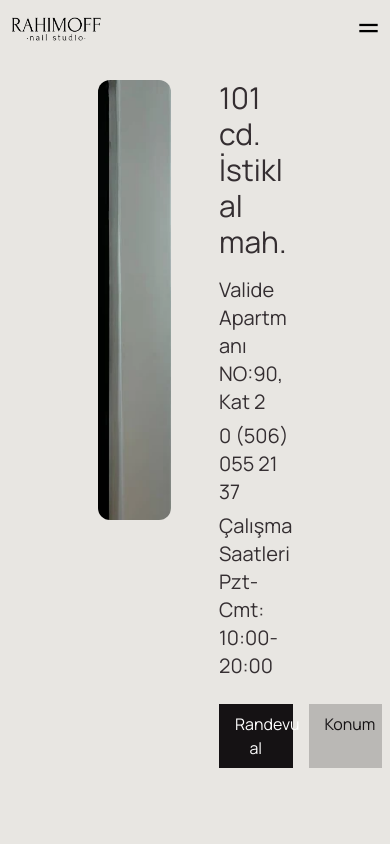
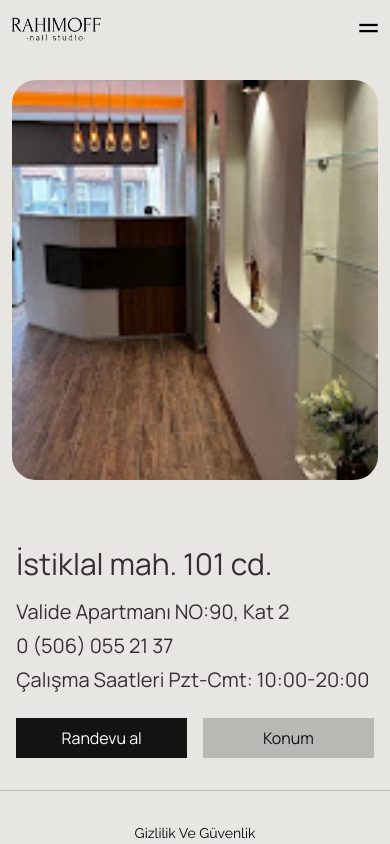
Before and after one commit to ruslanrahimov/rahimoff-nail-studio-react-app, a React (Vite) app: page /rahimoff-nail-studio-react-app/contacts in a window 390 px wide. Shown: the top 844 px of the page. Built offline with nearby package versions, Linux system fonts and the light colour scheme.

Commit message:
responsive design complete

```diff
--- a/src/components/About.jsx
+++ b/src/components/About.jsx
@@ -1,18 +1,19 @@
 import AppointmentButton from "./AppointmentButton.jsx";
 import SectionHeader from "./SectionHeader.jsx";
 const baseUrl = import.meta.env.BASE_URL;
+const wpChatLink = import.meta.env.VITE_WP_CHAT_LINK;
 
 const About = () => {
   return (
-    <div className="about mt-15 w-1/2 mx-auto py-11">
-      <SectionHeader>Biz kimiz?</SectionHeader>
-      <div className="about-content flex gap-8">
+    <div className="about mt-15 w-full mx-auto py-11 max-md:mt-6 md:w-1/3">
+      <SectionHeader>Biz Kimiz?</SectionHeader>
+      <div className="about-content w-full flex flex-col gap-8 px-4 md:px-0">
         <div
           style={{ backgroundImage: `url(${baseUrl}about.jpg` }}
-          className="cover w-8/12 mx-auto my-0 h-100 rounded-2xl bg-center bg-cover bg-no-repeat"
+          className="cover w-full mx-auto my-0 h-100 rounded-2xl bg-center bg-cover bg-no-repeat"
         ></div>
-        <div className="text-container w-1/2 mx-auto">
-          <p className="block mb-4 text-sm">
+        <div className="text-container w-full mx-auto">
+          <p className="block mb-8 text-platinum-900 text-sm">
             Rahimoff sadece bir güzellik stüdyosu değil, kendinize özen göstermenin ilhama dönüştüğü
             özel bir yer. Güzelliği yaşıyor, trendleri takip ediyor ve yalnızca dünya çapında
             kendini kanıtlamış markaları tercih ediyoruz. Burada şık bir iç mekan, sıcak bir
@@ -24,7 +25,7 @@ const About = () => {
             Rahimoff, sizin benzersiz stiliniz ve özgüveniniz için var. Eminiz ki, bir kez bizi
             ziyaret ettiğinizde, başka bir yer aramak istemeyeceksiniz.
           </p>
-          <AppointmentButton url="#">Randevu Al</AppointmentButton>
+          <AppointmentButton url={wpChatLink}>Randevu Al</AppointmentButton>
         </div>
       </div>
     </div>
--- a/src/components/AppointmentButton.jsx
+++ b/src/components/AppointmentButton.jsx
@@ -2,7 +2,7 @@ const AppointmentButton = ({ url, children }) => {
   return (
     <a
       href={url}
-      className="bg-charcoal-900 text-white px-4 py-2 hover:bg-charcoal-300 transition cursor-pointer max-md:w-full max-md:text-center"
+      className="block bg-charcoal-900 text-white text-center px-4 py-2 hover:bg-charcoal-300 transition cursor-pointer max-md:w-full "
     >
       {children}
     </a>
--- a/src/components/Contacts/Contacts.css
+++ b/src/components/Contacts/Contacts.css
@@ -6,5 +6,19 @@
 .contacts-slider .panel {
   display: block;
   margin-left: -150px;
-  width: calc(100% + 300px);
+  width: calc(100% + 150px);
 }
+
+@media screen and (max-width: 1280px) {
+  .contacts-slider .panel {
+    margin-left: 0;
+    width: 100%;
+  }
+}
+
+@media screen and (max-width: 600px) {
+ .image-cover{
+   display: none;
+ }
+
+}
--- a/src/components/Contacts/Contacts.jsx
+++ b/src/components/Contacts/Contacts.jsx
@@ -4,23 +4,57 @@ import "./Contacts.css";
 const baseUrl = import.meta.env.BASE_URL;
 
 const Contacts = () => {
-  const settings = {
+  const sliderSettings = {
     autoplay: true,
     slidesToShow: 7,
     infinite: true,
     arrows: false,
+    responsive: [
+      {
+        breakpoint: 1440,
+        settings: {
+          slidesToShow: 4,
+          slidesToScroll: 1,
+          dots: false,
+        },
+      },
+      {
+        breakpoint: 1024,
+        settings: {
+          slidesToShow: 3,
+          slidesToScroll: 1,
+          dots: false,
+        },
+      },
+      {
+        breakpoint: 800,
+        settings: {
+          slidesToShow: 2,
+          slidesToScroll: 1,
+          dots: false,
+        },
+      },
+      {
+        breakpoint: 480,
+        settings: {
+          slidesToShow: 1,
+          slidesToScroll: 1,
+          dots: false,
+        },
+      },
+    ],
   };
 
   return (
-    <>
-      <div className="contacts grid grid-cols-2 w-1/2 m-auto py-20 gap-12">
+    <div className="max-md:flex max-md:flex-col-reverse max-md:mt-20">
+      <div className="contacts grid grid-cols-2 w-1/2 m-auto py-20 gap-12 max-md:grid-cols-1 max-md:w-11/12 max-md:pt-4 pb-8">
         <div
-          style={{ backgroundImage: `url(${baseUrl}about.webp` }}
+          style={{ backgroundImage: `url(${baseUrl}value-1.webp` }}
           className="image-cover rounded-xl h-110 bg-center bg-cover bg-no-repeat"
         ></div>
         <div className="info-container w-full flex flex-col justify-center">
           <div className="info text-charcoal-500">
-            <p className="cd text-3xl">101 cd. İstiklal mah.</p>
+            <p className="cd text-3xl">İstiklal mah. 101 cd.</p>
             <p className="apt text-xl mt-4">Valide Apartmanı NO:90, Kat 2</p>
             <a
               href="tel:+905060552137"
@@ -47,9 +81,9 @@ const Contacts = () => {
         </div>
       </div>
       <div className="contacts-slider">
-        <PresentationSlider data={aboutUsSliderData} settings={settings} />
+        <PresentationSlider data={aboutUsSliderData} settings={sliderSettings} />
       </div>
-    </>
+    </div>
   );
 };
 
--- a/src/components/Footer.jsx
+++ b/src/components/Footer.jsx
@@ -12,10 +12,10 @@ const Footer = () => {
   return (
     <footer className="footer w-full font-raleway text-xs h-16 border-t border-t-platinum-600 max-md:h-auto max-md:pt-4 max-md:text-sm">
       <div className="footer-inner h-full w-11/12 mx-auto grid grid-cols-2 py-4 max-md:grid-cols-1 max-md:grid-rows-2">
-        <div className="footer-links grid grid-cols-4 max-md:grid-cols-1 max-md:grid-rows-2 max-md:gap-3">
+        <div className="footer-links w-1/2 grid grid-cols-4 max-md:grid-cols-1 max-md:grid-rows-2 max-md:gap-3 max-lg:w-full">
           {links.map((link) => (
-            <NavLink className="text-center my-auto" to={link.url} key={link.url}>
-              {link.name}
+            <NavLink className="text-center my-auto" to={link.url} key={link.url}> {/*TODO Сделать что бы на мобильной версии при клике по ссылке скролл шел на самый верх*/}
+               {link.name}
             </NavLink>
           ))}
           <a href={INST_LINK} className="instagtam my-auto text-center">
--- a/src/components/Home.jsx
+++ b/src/components/Home.jsx
@@ -9,6 +9,7 @@ import PresentationSlider from "./PresentationSlider/PresentationSlider.jsx";
 import { aboutUsSliderData } from "../data/aboutUsSliderData.js";
 
 const baseUrl = import.meta.env.BASE_URL;
+const wpChatLink = import.meta.env.VITE_WP_CHAT_LINK;
 
 const Home = () => {
   const [currentFAQData, setCurrentFAQData] = useState(faqData);
@@ -82,7 +83,7 @@ const Home = () => {
             denediğinizde, artık başka bir yer aramayacağınıza emin olabilirsiniz.
           </p>
           <div className="flex">
-            <AppointmentButton>Randevu Al</AppointmentButton>
+            <AppointmentButton url={wpChatLink}>Randevu Al</AppointmentButton>
           </div>
         </div>
       </section>
--- a/src/components/Navbar.jsx
+++ b/src/components/Navbar.jsx
@@ -3,6 +3,8 @@ import logo from "../assets/logo.webp";
 import { NavLink } from "react-router";
 import AppointmentButton from "./AppointmentButton.jsx";
 import { useState, useEffect } from "react";
+
+const wpChatLink = import.meta.env.VITE_WP_CHAT_LINK;
 
 const Navbar = () => {
   const links = [
@@ -56,7 +58,7 @@ const Navbar = () => {
             })}
           </ul>
         </div>
-        <AppointmentButton url="#">Randevu Al</AppointmentButton>
+        <AppointmentButton url={wpChatLink}>Randevu Al</AppointmentButton>
       </nav>
       <nav className="nav-mobile h-14 w-full bg-platinum-500 fixed p-2 z-10 md:hidden ">
         <div className="nav-mobile-inner flex justify-between">
--- a/src/components/PrivacyPolicy.jsx
+++ b/src/components/PrivacyPolicy.jsx
@@ -1,6 +1,6 @@
 const PrivacyPolicy = () => {
   return (
-    <div className="pers-data font-raleway max-w-200 mt-30 mx-auto">
+    <div className="pers-data font-raleway max-w-200 mt-30 mx-auto max-md:px-2">
       <h1 className="text-3xl uppercase font-medium mb-6">
         Gizlilik ve Kişisel Verilerin Korunması Politikası
       </h1>
--- a/src/components/SalonRules.jsx
+++ b/src/components/SalonRules.jsx
@@ -1,6 +1,6 @@
 const SalonRules = () => {
   return (
-    <div className="max-w-4xl mx-auto font-raleway mt-20 p-6 text-gray-800">
+    <div className="max-w-4xl mx-auto font-raleway mt-20 p-6 text-gray-800 max-md:px-2">
       <h1 className="text-3xl font-medium mb-6">RAHIMOFF GÜZELLİK SALONU ZİYARET KURALLARI</h1>
 
       <section className="mb-6">
--- a/src/components/SectionHeader.jsx
+++ b/src/components/SectionHeader.jsx
@@ -1,5 +1,5 @@
 const SectionHeader = ({ children }) => {
-  return <h2 className="text-3xl font-light mb-10 max-md:text-center max-md:mb-6">{children}</h2>;
+  return <h2 className="text-3xl font-light mb-10 max-md:text-center max-md:mb-6 max-md:text-2xl ">{children}</h2>;
 };
 
 export default SectionHeader;
--- a/src/data/services.js
+++ b/src/data/services.js
@@ -78,13 +78,8 @@ export const tabContent = {
     description: "",
     services: [
       {
-        name: "Çıkartma (Jel)",
+        name: "Çıkartma (Jel, Akrilik, Tips)",
         description: "Jel kaplamanın sağlıklı şekilde çıkartılması.",
-        price: 200,
-      },
-      {
-        name: "Çıkartma (Akrilik ve Tips)",
-        description: "Akrilik veya tips kaplamaların zarar vermeden sökülmesi.",
         price: 300,
       },
       {
```
Also changed, not shown: 1 other file (tests, documents, lock files or other folders).
